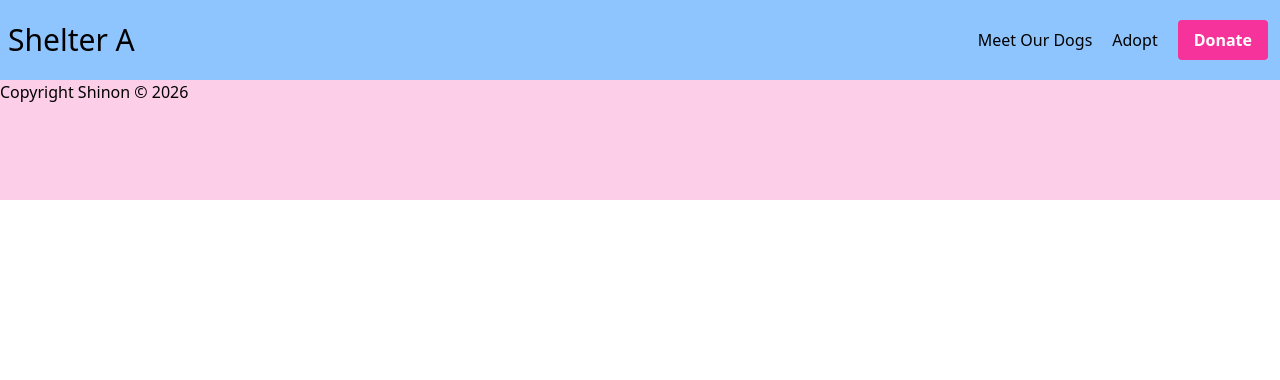
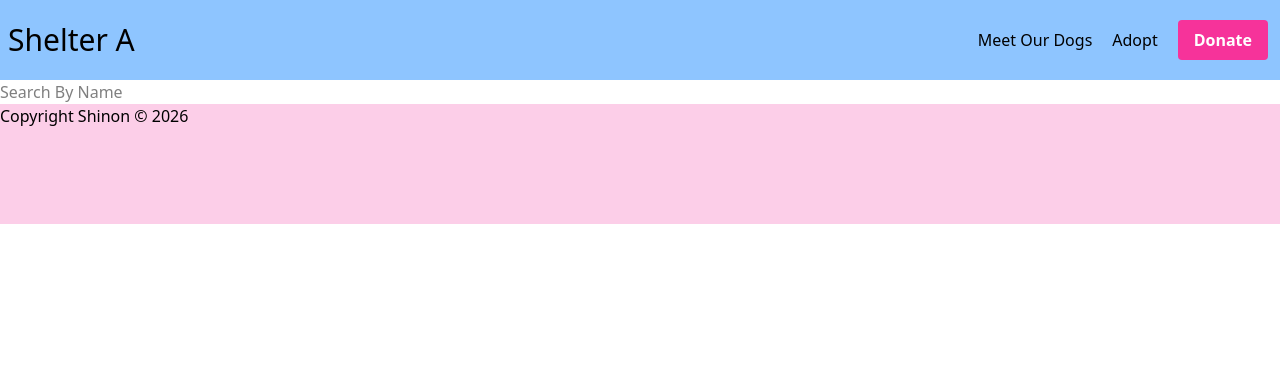
Before and after one commit to shine7on/shelter-website, a Django app: page /dog in a window 1280 px wide. Shown: the top 380 px of the page. Run offline with Django 5.2, Linux system fonts and the light colour scheme; data that the repository does not hold is empty.

Commit message:
Add the event listener for saerch bars

```diff
--- a/shelter_web/static/css/output.css
+++ b/shelter_web/static/css/output.css
@@ -8,18 +8,13 @@
     --font-mono: ui-monospace, SFMono-Regular, Menlo, Monaco, Consolas, "Liberation Mono",
       "Courier New", monospace;
     --color-blue-300: oklch(80.9% 0.105 251.813);
-    --color-blue-500: oklch(62.3% 0.214 259.815);
-    --color-blue-700: oklch(48.8% 0.243 264.376);
     --color-pink-200: oklch(89.9% 0.061 343.231);
     --color-pink-500: oklch(65.6% 0.241 354.308);
     --color-pink-700: oklch(52.5% 0.223 3.958);
     --color-white: #fff;
     --spacing: 0.25rem;
-    --text-sm: 0.875rem;
-    --text-sm--line-height: calc(1.25 / 0.875);
     --text-3xl: 1.875rem;
     --text-3xl--line-height: calc(2.25 / 1.875);
-    --font-weight-medium: 500;
     --font-weight-bold: 700;
     --default-font-family: var(--font-sans);
     --default-mono-font-family: var(--font-mono);
@@ -291,96 +241,10 @@
       }
     }
   }
-  .focus\:ring-4 {
-    &:focus {
-      --tw-ring-shadow: var(--tw-ring-inset,) 0 0 0 calc(4px + var(--tw-ring-offset-width)) var(--tw-ring-color, currentcolor);
-      box-shadow: var(--tw-inset-shadow), var(--tw-inset-ring-shadow), var(--tw-ring-offset-shadow), var(--tw-ring-shadow), var(--tw-shadow);
-    }
-  }
-  .focus\:outline-none {
-    &:focus {
-      --tw-outline-style: none;
-      outline-style: none;
-    }
-  }
-}
-@property --tw-border-style {
-  syntax: "*";
-  inherits: false;
-  initial-value: solid;
-}
-@property --tw-leading {
-  syntax: "*";
-  inherits: false;
 }
 @property --tw-font-weight {
   syntax: "*";
   inherits: false;
-}
-@property --tw-shadow {
-  syntax: "*";
-  inherits: false;
-  initial-value: 0 0 #0000;
-}
-@property --tw-shadow-color {
-  syntax: "*";
-  inherits: false;
-}
-@property --tw-shadow-alpha {
-  syntax: "<percentage>";
-  inherits: false;
-  initial-value: 100%;
-}
-@property --tw-inset-shadow {
-  syntax: "*";
-  inherits: false;
-  initial-value: 0 0 #0000;
-}
-@property --tw-inset-shadow-color {
-  syntax: "*";
-  inherits: false;
-}
-@property --tw-inset-shadow-alpha {
-  syntax: "<percentage>";
-  inherits: false;
-  initial-value: 100%;
-}
-@property --tw-ring-color {
-  syntax: "*";
-  inherits: false;
-}
-@property --tw-ring-shadow {
-  syntax: "*";
-  inherits: false;
-  initial-value: 0 0 #0000;
-}
-@property --tw-inset-ring-color {
-  syntax: "*";
-  inherits: false;
-}
-@property --tw-inset-ring-shadow {
-  syntax: "*";
-  inherits: false;
-  initial-value: 0 0 #0000;
-}
-@property --tw-ring-inset {
-  syntax: "*";
-  inherits: false;
-}
-@property --tw-ring-offset-width {
-  syntax: "<length>";
-  inherits: false;
-  initial-value: 0px;
-}
-@property --tw-ring-offset-color {
-  syntax: "*";
-  inherits: false;
-  initial-value: #fff;
-}
-@property --tw-ring-offset-shadow {
-  syntax: "*";
-  inherits: false;
-  initial-value: 0 0 #0000;
 }
 @property --tw-blur {
   syntax: "*";
@@ -438,23 +302,7 @@
 @layer properties {
   @supports ((-webkit-hyphens: none) and (not (margin-trim: inline))) or ((-moz-orient: inline) and (not (color:rgb(from red r g b)))) {
     *, ::before, ::after, ::backdrop {
-      --tw-border-style: solid;
-      --tw-leading: initial;
       --tw-font-weight: initial;
-      --tw-shadow: 0 0 #0000;
-      --tw-shadow-color: initial;
-      --tw-shadow-alpha: 100%;
-      --tw-inset-shadow: 0 0 #0000;
-      --tw-inset-shadow-color: initial;
-      --tw-inset-shadow-alpha: 100%;
-      --tw-ring-color: initial;
-      --tw-ring-shadow: 0 0 #0000;
-      --tw-inset-ring-color: initial;
-      --tw-inset-ring-shadow: 0 0 #0000;
-      --tw-ring-inset: initial;
-      --tw-ring-offset-width: 0px;
-      --tw-ring-offset-color: #fff;
-      --tw-ring-offset-shadow: 0 0 #0000;
       --tw-blur: initial;
       --tw-brightness: initial;
       --tw-contrast: initial;
--- a/shelter_web/templates/shelter_web/template_demo.html
+++ b/shelter_web/templates/shelter_web/template_demo.html
@@ -18,7 +18,8 @@
             </div>
         </header>
         <!-- Add filter / Convertor to lb/kg / -->
-        <ul>
+        <input type="text" id="filter-search" placeholder="Search By Name"/>
+        <ul id="dog-list">
             {% for dog in dogs %}
             <li><b>{{dog.id}} : {{dog.name}}, {{dog.age_year}}, {{dog.weight}}, {{dog.sex}}, {{dog.status}}</b></li>
             {% endfor %}
@@ -27,6 +28,17 @@
         <footer>
             <div class='flex h-30 bg-pink-200 text-center'>Copyright Shinon &copy; 2026</div>
         </footer>
+
+        <script>
+            const searchbar = document.getElementById('filter-search')
+            const listitems = document.getElementById('dog-list')
+
+            searchbar.addEventListener('input', fetchDogs);
+
+            function fetchDogs() {
+                console.log('fetching...')
+            };
+        </script>
     </body>
 
 </html>
--- a/shelter_web/urls.py
+++ b/shelter_web/urls.py
@@ -4,4 +4,5 @@ from . import views
 urlpatterns = [
     path('hello', views.hello_world, name='hello_world'),
     path('dog', views.all_dogs_views, name='dogs'),
+    path('dogapi', views.dog_list_api, name='dogos_api'),
 ]
--- a/shelter_web/views.py
+++ b/shelter_web/views.py
@@ -1,5 +1,5 @@
 from django.shortcuts import render
-from django.http import HttpResponse
+from django.http import HttpResponse, JsonResponse
 from .models import Dog
 
 
@@ -12,6 +12,7 @@ def all_dogs_views(request):
     dogs = Dog.objects.all()
     return render(request, 'shelter_web/template_demo.html', {'dogs': dogs})
 
-def all_dogs_searchable(request):
+def dog_list_api(request):
     dogs = Dog.objects.all()
-    return render(request, 'shelter_web/template_demo.html', {'dogs': dogs})
+    listDogs = dogs.values('id','name','status','sex')
+    return JsonResponse(list(listDogs), safe=False)
```
Also changed, not shown: other parts of shelter_web/static/css/output.css (+0 -45 lines), shelter_web/templates/shelter_web/filtered_dog.html (added, +18 -0 lines).
